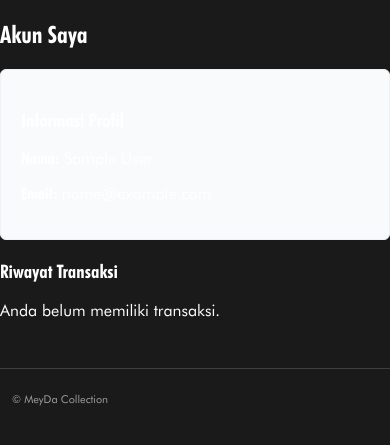
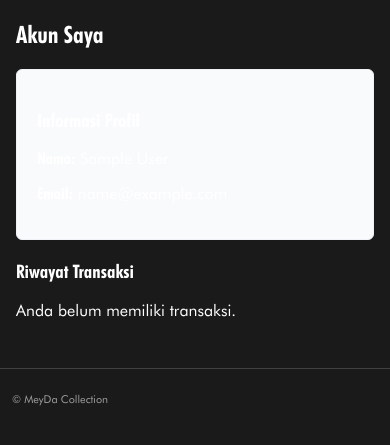
Before and after one commit to stureremielle/meyda-collection, a PHP site: page /account.php in a window 390 px wide. Shown: the part 97-542 px from the top of the page. Run offline with PHP 8.4, Linux system fonts and the light colour scheme; the visitor is signed in with stand-in values (Sample User, id 1); data that the repository does not hold is empty.

Commit message:
**Fix account page layout with proper padding**
- Updated `meyda/styles.css` to add consistent horizontal padding for account content:
  - Increased container padding from `12px` to `24px` on desktop
  - Applied responsive padding of `16px` on mobile via media query
  - Ensured table and text elements are no longer hugging screen edges
  - Maintained alignment with existing design system and spacing hierarchy

Improved visual consistency across devices by applying standardized padding to all main content areas, resolving edge-hugging issue while preserving the dark fashion theme and responsive layout.

```diff
--- a/meyda/styles.css
+++ b/meyda/styles.css
@@ -524,6 +524,14 @@ table.cart th{
   transition: opacity 0.3s ease-in-out;
 }
 
+/* Container for main content with padding */
+.container { max-width: 1200px; margin: 0 auto; padding: 0 24px; }
+
+/* Responsive container padding for mobile */
+@media (max-width: 768px) {
+  .container { padding: 0 16px; }
+}
+
 /* Auth (login/register) centered layout — apply per-page with class `auth-center` on main */
 body.auth-page { display: flex; flex-direction: column; min-height: 100vh; }
 body.auth-page main.auth-center { flex: 1; display:flex; align-items:center; justify-content:center; padding:40px 16px; }
```
Also changed, not shown: 1 other file.
